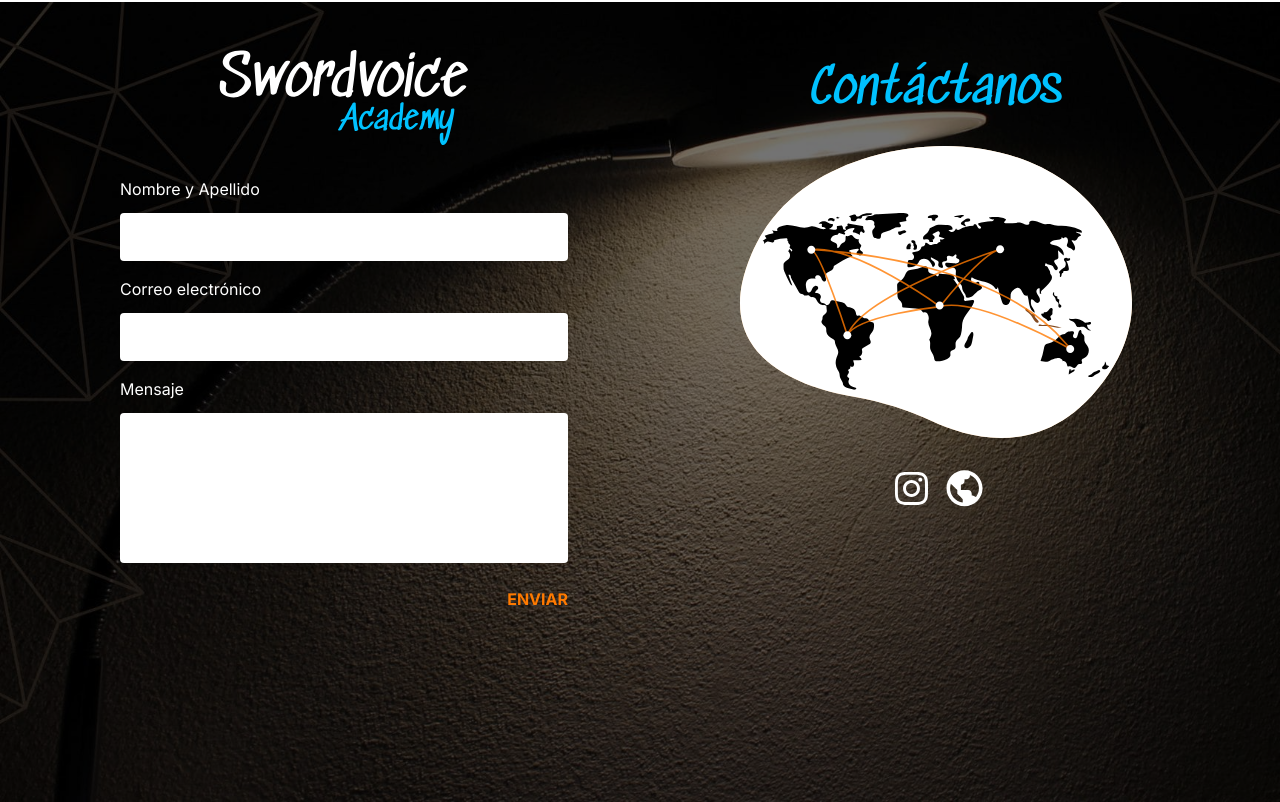
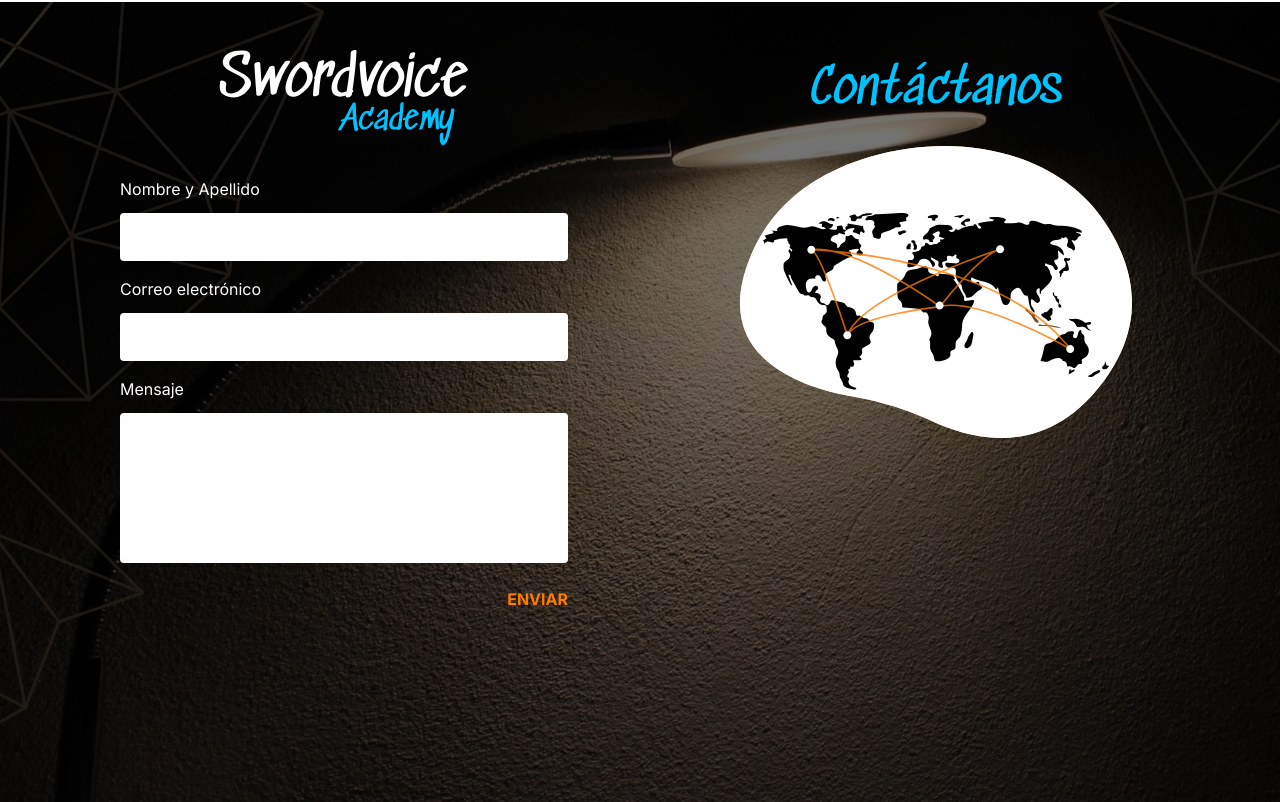
Before and after one commit to ilemarandrade/landing-swordvoice-2.0, a Next.js app: page / in a window 1280 px wide. Shown: the part 4230-5032 px from the top of the page. Built offline with nearby package versions, Linux system fonts and the light colour scheme.

Commit message:
feat: hide instagram and world icon

```diff
--- a/src/app/page.tsx
+++ b/src/app/page.tsx
@@ -376,12 +376,12 @@ export default function Home() {
             <World />
           </div>
           <div className="flex justify-center items-center w-100">
-            <Link href="" className="p-1 mr-1">
+            {/* <Link href="" className="p-1 mr-1">
               <InstagramIcon />
             </Link>
             <Link href="">
               <WorldIcon />
-            </Link>
+            </Link> */}
           </div>
         </div>
       </div>
```
